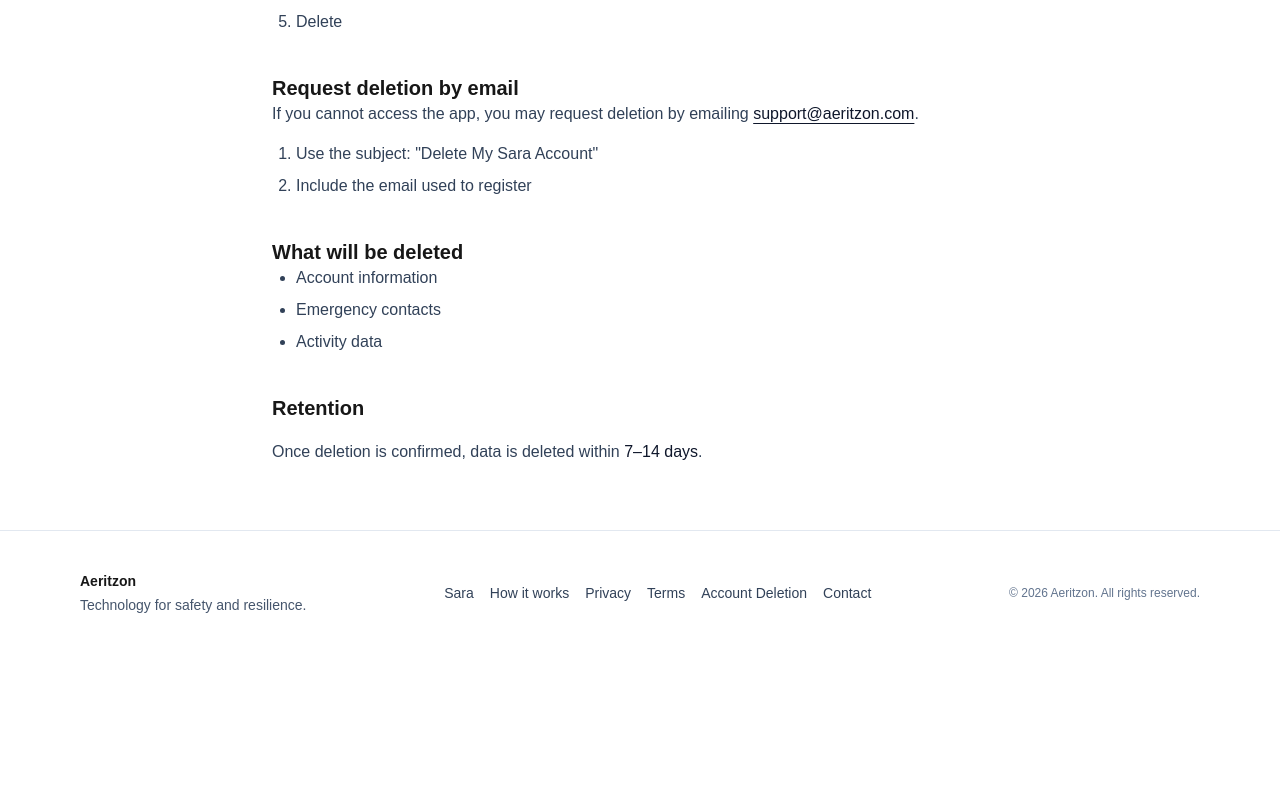
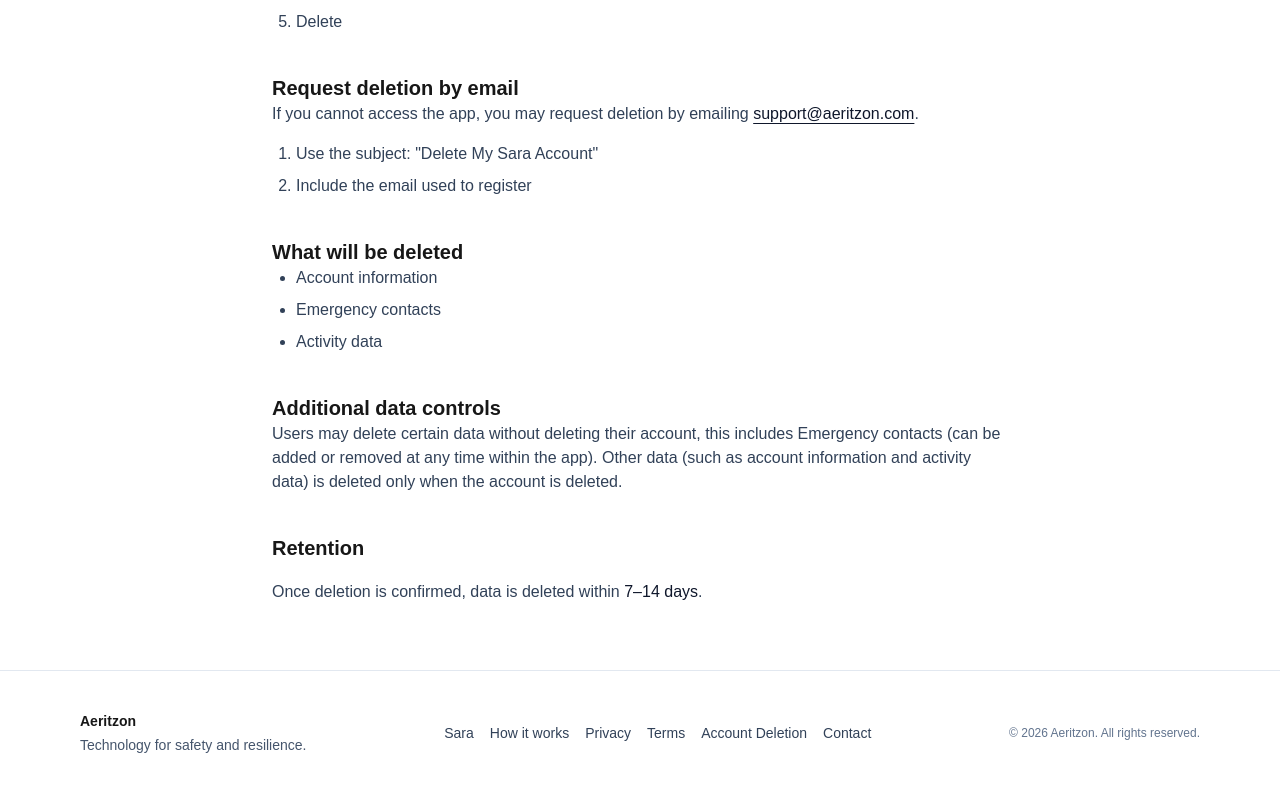
Before and after one commit to Aeritzon-Systems/Aeritzon-Official-Website, a Next.js app: page /account-deletion in a window 1280 px wide. Shown: the part 434-1226 px from the top of the page. Before the commit the page ends 1089 px from the top, so only its background shows below. Built offline with nearby package versions, Linux system fonts and the light colour scheme; no server answers.

Commit message:
account deletion page updated

```diff
--- a/src/app/account-deletion/page.tsx
+++ b/src/app/account-deletion/page.tsx
@@ -60,6 +60,15 @@
         </section>
 
         <section>
+          <h2 className="text-xl font-semibold">Additional data controls</h2>
+          <p className="text-slate-700">
+            Users may delete certain data without deleting their account, this includes Emergency contacts (can
+            be added or removed at any time within the app). Other data (such as account information and activity
+            data) is deleted only when the account is deleted.
+          </p>
+        </section>
+
+        <section>
           <h2 className="text-xl font-semibold">Retention</h2>
           <p className="mt-4 leading-7 text-slate-700">
             Once deletion is confirmed, data is deleted within{" "}
```
Lines whose indentation alone changed are shown as unchanged.
